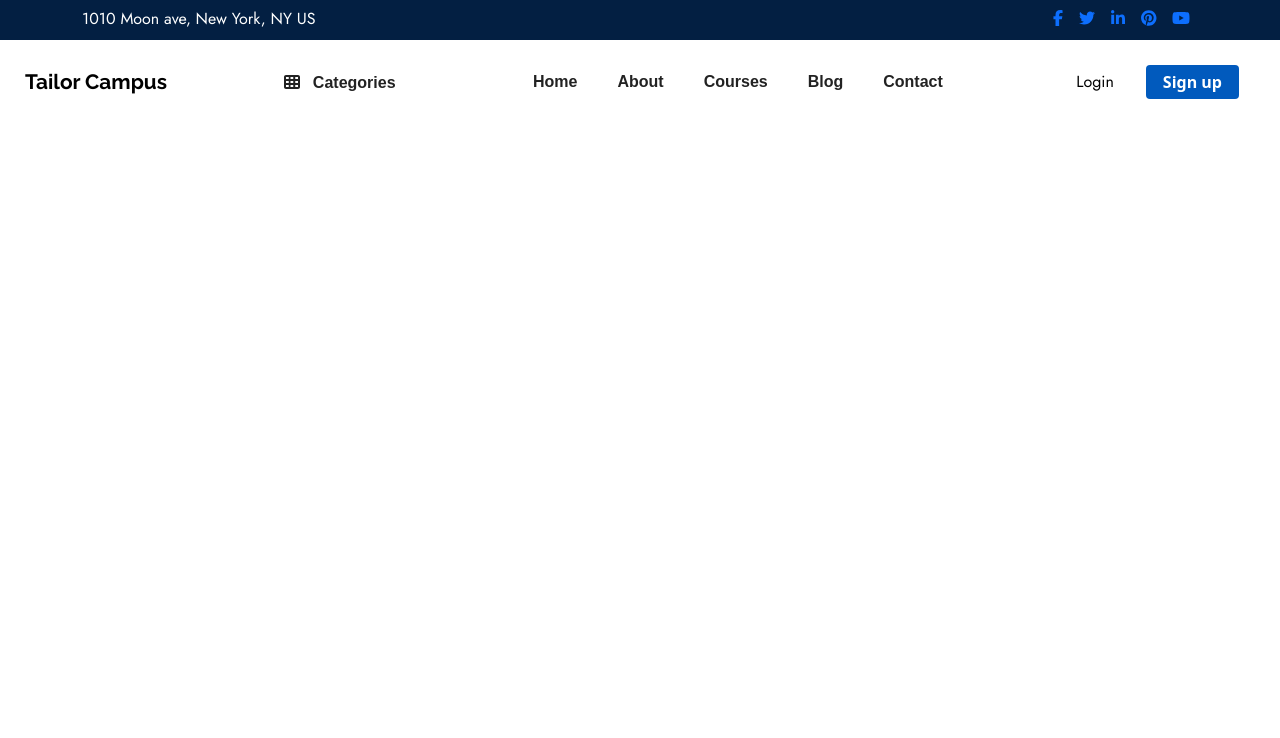
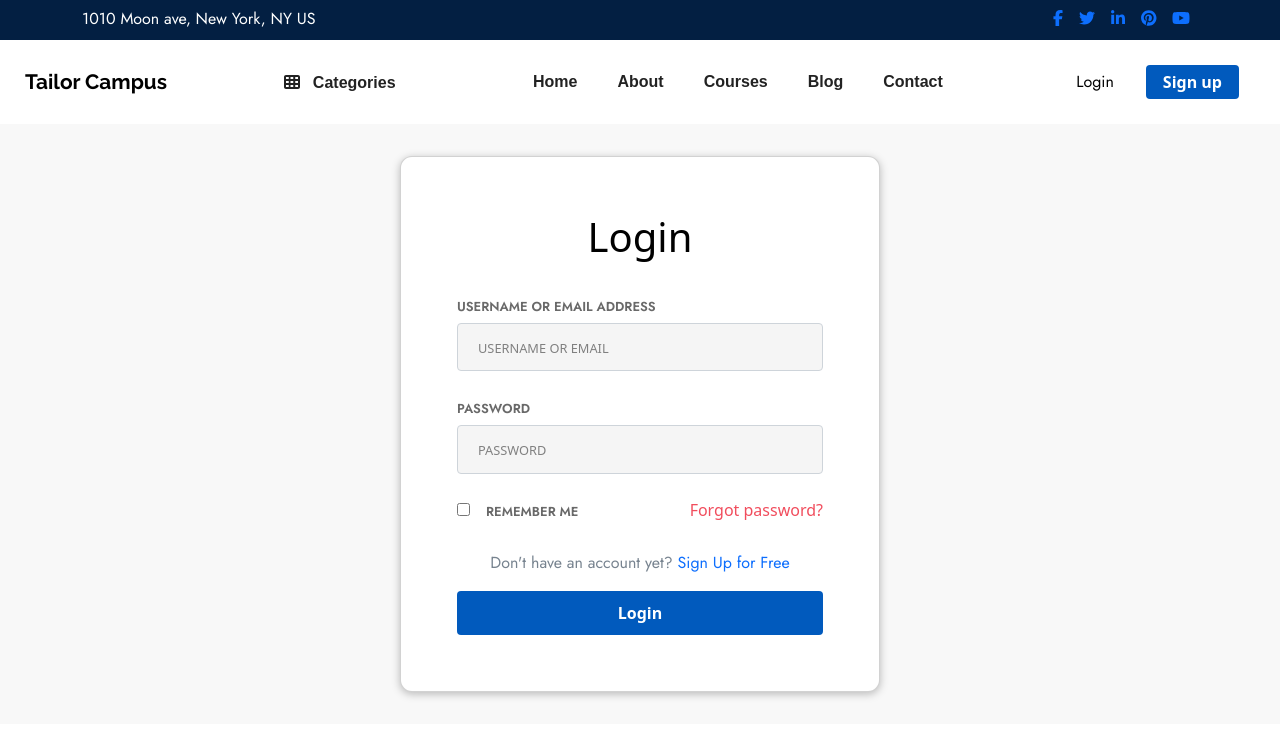
Before and after one commit to AbdallahRagab7/tailor-campus, a Vue app: page /login in a window 1280 px wide. Shown: the top 738 px of the page. Built offline with nearby package versions, Linux system fonts and the light colour scheme.

Commit message:
add login page

```diff
--- a/src/components/homeComponents/heroSection.vue
+++ b/src/components/homeComponents/heroSection.vue
@@ -81,7 +81,7 @@ h1 {
 }
 
 .find-course-btn {
-  margin-right: 3rem;
+  margin-right: 1rem;
   /* justify-content: space-between; */
   background: var(--theme-primary-color);
   color: #fff;
--- a/src/components/layout/TheHeader.vue
+++ b/src/components/layout/TheHeader.vue
@@ -55,8 +55,8 @@
         </div>
 
         <div class="auth">
-          <router-link to="/home" class="login">Login</router-link>
-          <router-link to="/home" class="signup">Sign up</router-link>
+          <router-link to="/login" class="login">Login</router-link>
+          <router-link to="/register" class="signup">Sign up</router-link>
         </div>
       </div>
       <!--  end of menus-->
@@ -121,6 +121,8 @@ padding: .5rem;
   font-family: var(--theme-heading-font);
   color: #222;
   margin: 0 1.25rem;
+  transition: all 0.6s ease;
+
 }
 
 .menus {
--- /dev/null
+++ b/src/components/pages/auth/LoginPage.vue
@@ -0,0 +1,137 @@
+<template>
+  <section class="page-wrapper">
+    <base-card class="basecard">
+      <form class="form">
+        <h1>Login</h1>
+        <div class="form-ctrl">
+          <label for="email" class="test">Username Or Email Address</label>
+          <input type="email" id="email" placeholder="Username or Email" />
+        </div>
+
+        <div class="form-ctrl">
+          <label for="password">Password</label>
+          <input type="password" id="password" placeholder="Password" />
+        </div>
+
+        <div class="form-ctrl remember-forgot"> <!-- will be flex space between -->
+          <div  >
+          <input type="checkbox" id="remember" name="remember" />
+          <label for="remember">Remember Me</label>
+          </div>
+
+          <div>
+            <router-link to="/register" class="forgot-pw">Forgot password?</router-link>
+          </div>
+        </div>
+
+        <div>
+          <p class="register">
+            Don't have an account yet?
+            <router-link to="/register">Sign Up for Free</router-link>
+          </p>
+        </div>
+
+        <div>
+          <button type="submit" class="login-btn">Login</button>
+        </div>
+      </form>
+    </base-card>
+  </section>
+</template>
+
+<style scoped>
+h1 {
+  text-align: center;
+  color: black;
+  margin-bottom: 2rem;
+}
+.page-wrapper {
+  background-color: #f8f8f8;
+  padding: 2rem 0;
+}
+
+.basecard {
+  padding: 3.5rem;
+  max-width: 30rem;
+}
+.form-ctrl {
+  margin-bottom: 1.5rem;
+}
+
+.form-ctrl label {
+  font-family: "Jost";
+  color: #696969;
+  font-size: 13px;
+  font-weight: 600;
+  margin-bottom: 0.4rem;
+  text-transform: uppercase;
+}
+input {
+  background: #f5f5f5;
+  width: 100%;
+  display: block;
+  width: 100%;
+  padding: 0.7rem 0.75rem;
+  font-size: 1rem;
+  font-weight: 400;
+  border: 1px solid #ced4da;
+  border-radius: 0.25rem;
+  transition: all 0.3s ease-in-out;
+}
+
+::placeholder {
+  color: grey;
+  font-size: 0.8rem;
+  text-transform: uppercase;
+  position: relative;
+  left: 0.5rem;
+}
+
+.remember-forgot{
+  display: flex;
+  justify-content: space-between;
+}
+
+input[type='checkbox'] {
+  display: inline-block;
+  width: auto;
+  margin-right: 1rem;
+}
+
+
+.register {
+  color: var(--theme-text-color);
+  font-family: var(--theme-secondary-font);
+  font-size: 16px;
+}
+
+.forgot-pw {
+ color: var(--theme-primary-color);
+}
+
+.forgot-pw:hover {
+color: #333;
+transition: all 0.3s ease-in-out;
+}
+
+.register{
+  text-align: center;
+}
+
+.login-btn {
+    color: #fff;
+   background: var(--theme-secondary-color);
+   font-weight: 600;
+    padding: 0.6rem 1.4rem;
+    cursor: pointer;
+    border: 0;
+    border-color: #43454b;
+    border-radius: 4px;
+    width: 100%;
+}
+.login-btn:hover {
+  background: var(--theme-primary-color);
+  transition: all .4s ease;
+}
+
+</style>
--- /dev/null
+++ b/src/components/pages/auth/RegisterPage.vue
@@ -0,0 +1,5 @@
+<template>
+<div>
+    register page
+</div>
+</template>
--- a/src/components/ui/BaseCard.vue
+++ b/src/components/ui/BaseCard.vue
@@ -8,8 +8,8 @@
 .card {
   border-radius: 12px;
   box-shadow: 0 2px 8px rgba(0, 0, 0, 0.26);
-  padding: 1rem;
-  margin: 2rem auto;
-  max-width: 40rem;
+  /* padding: 0;  */  /* give class for this component and give padding as u want */
+  margin: 0 auto;
+  /* max-width: 40rem;  same as padding*/
 }
 </style>
--- a/src/router.js
+++ b/src/router.js
@@ -1,10 +1,14 @@
 import { createRouter, createWebHistory } from 'vue-router';
 import homePage from './components/pages/homePage.vue'
+import LoginPage from './components/pages/auth/LoginPage.vue'
+import RegisterPage from './components/pages/auth/RegisterPage.vue'
 
 const router = createRouter({
     history: createWebHistory(),
     routes : [
-        {path: '/home' ,component:homePage , alias: '/' }
+        {path: '/home' ,component:homePage , alias: '/' } ,
+        {path: '/login' , component:LoginPage},
+        {path: '/register' , component:RegisterPage}
     ]
 
 })
```
